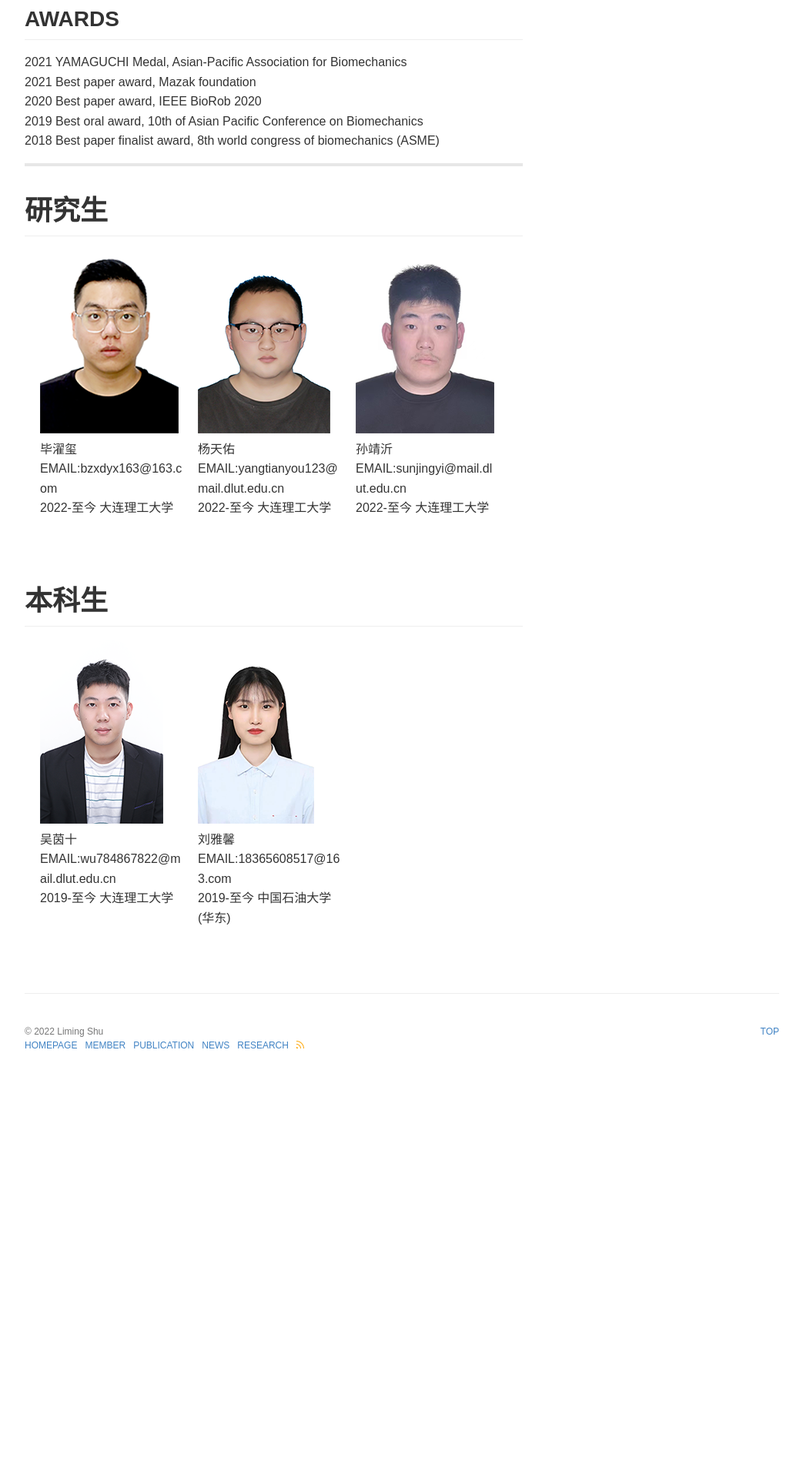
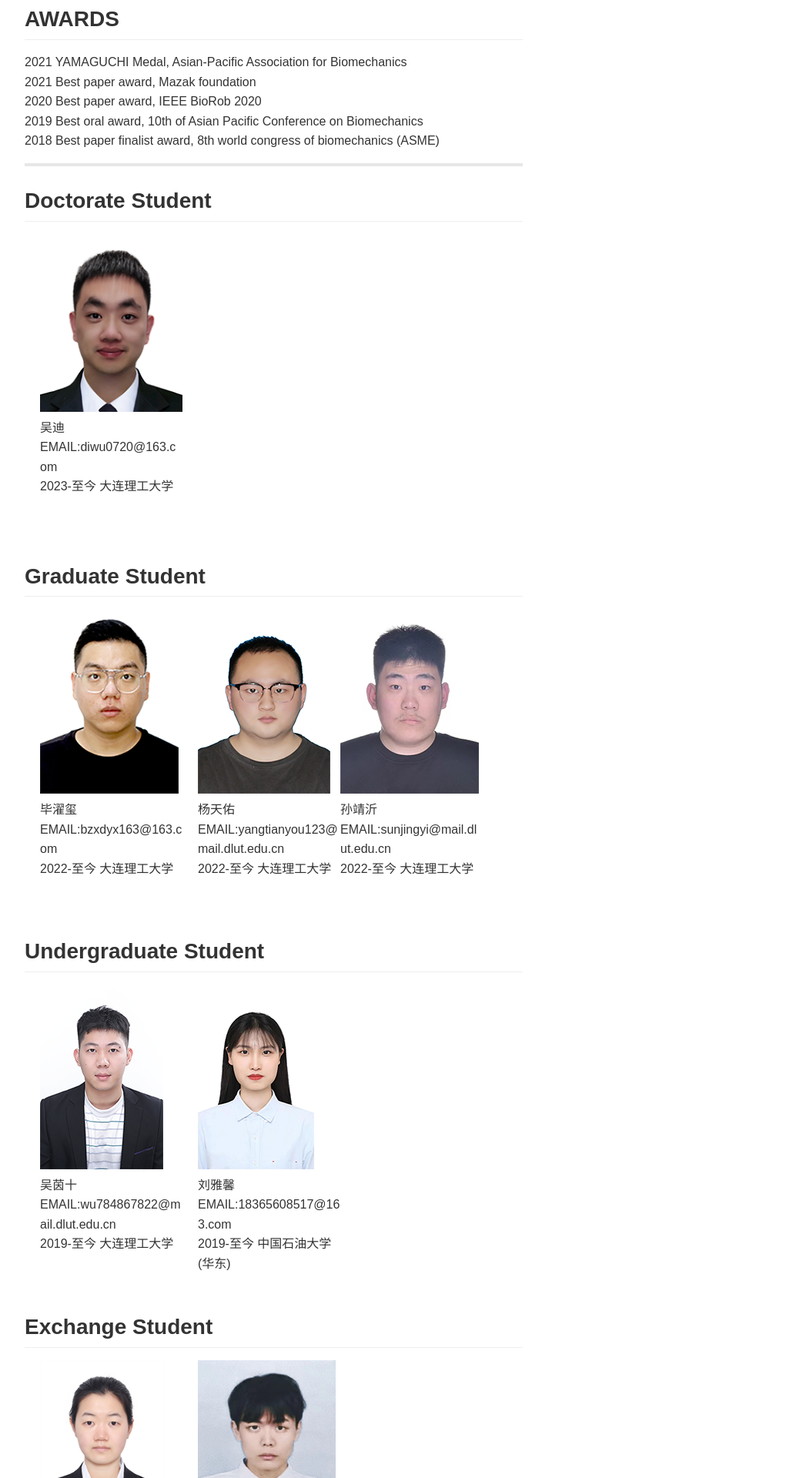
Before and after one commit to IntELab-dlut/IntELab-dlut.github.io, a Jekyll site: the page built from pages/member.md, in a window 1280 px wide. Shown: the part 812-2732 px from the top of the page at 77% size, without its empty margins (118-1161 px from the left). Built offline with Jekyll 4.4.1, drawn with Linux system fonts in a browser that asks for light colours; a style sheet for code colours, icons or effects is not loaded; before the commit the page ends 2219 px from its top, so only the background shows below that; some of the changed text lies outside the part shown.

Commit message:
20230218

```diff
--- a/pages/member.md
+++ b/pages/member.md
@@ -34,21 +34,46 @@ Google scholar:  <https://scholar.google.co.jp/citations?user=Ofuf9moAAAAJ&hl=zh
 
 ---
 
-<!--第一部分 -->
 <style>
-    #div1,#div2,#div3{
+    #div1{
         display: inline-block;
         width: 185px;
         height: 400px;
         vertical-align: top;
     }
-    .yty {
+    .wudi {
         margin-left: 20px;
     }
-    .bzx {
+
+</style>
+
+<html>
+<h2>Doctorate Student</h2>
+<div id="div1" class="wudi">
+    <img src="/images/posts/吴迪.png" alt="吴迪">
+    <p>
+    吴迪
+    <br/>EMAIL:diwu0720@163.com
+    <br/>2023-至今 大连理工大学
+    </p>
+</div>
+</html>
+
+<!--第一部分 -->
+<style>
+    #div2,#div3,#div4{
+        display: inline-block;
+        width: 185px;
+        height: 400px;
+        vertical-align: top;
+    }
+    .bizhuoxi {
         margin-left: 20px;
     }
-    .sjy{
+    .yantianyou {
+        margin-left: 20px;
+    }
+    .sunjingyi{
         margin-left: 20px;
     }
 </style>
@@ -56,8 +81,8 @@ Google scholar:  <https://scholar.google.co.jp/citations?user=Ofuf9moAAAAJ&hl=zh
 
 <html>
 <body>
-<h1>研究生</h1>
-<div id="div1" class="bzx">
+<h2>Graduate Student</h2>
+<div id="div2" class="bizhuoxi">
     <img src="/images/posts/毕濯玺.png" alt="毕濯玺">
     <p>
     毕濯玺
@@ -66,7 +91,7 @@ Google scholar:  <https://scholar.google.co.jp/citations?user=Ofuf9moAAAAJ&hl=zh
     </p>
 </div>
 
-<div id="div2" class="yty">
+<div id="div3" class="yantianyou">
     <img src="/images/posts/杨天佑.png">
     <p>
     杨天佑
@@ -75,7 +100,7 @@ Google scholar:  <https://scholar.google.co.jp/citations?user=Ofuf9moAAAAJ&hl=zh
     </p>
 </div>
 
-<div id="div3" class="sjy">
+<div id="div4" class="sunjinyi">
     <img src="/images/posts/孙靖沂.png">
     <p>
     孙靖沂
@@ -92,23 +117,23 @@ Google scholar:  <https://scholar.google.co.jp/citations?user=Ofuf9moAAAAJ&hl=zh
 
 
 <style>
-    #div4,#div5{
+    #div5,#div6{
         display: inline-block;
         width: 185px;
         height: 400px;
         vertical-align: top;
     }
-    .liu {
+    .liuyaxin {
         margin-left: 20px;
     }
-    .wu {
+    .wuyinshi {
         margin-top: none;
         margin-left: 20px;
     }
 </style>
-<h1>本科生</h1>
+<h2>Undergraduate Student</h2>
 <html>
-<div id="div4" class="wu">
+<div id="div5" class="wuyinshi">
     <img src="/images/posts/吴茵十.png">
     <p>
     吴茵十
@@ -116,7 +141,7 @@ Google scholar:  <https://scholar.google.co.jp/citations?user=Ofuf9moAAAAJ&hl=zh
     <br/>2019-至今 大连理工大学
     </p>
 </div>
-<div id="div5" class="liu">
+<div id="div6" class="liuyaxin">
     <img src="/images/posts/刘雅馨.png">
     <p>
     刘雅馨
@@ -125,4 +150,37 @@ Google scholar:  <https://scholar.google.co.jp/citations?user=Ofuf9moAAAAJ&hl=zh
     </p>
 </div>
 
+
+<style>
+    #div7,#div8{
+        display: inline-block;
+        width: 185px;
+        height: 400px;
+        vertical-align: top;
+    }
+    .maxin {
+        margin-left: 20px;
+    }
+    .kuangzhibin {
+        margin-top: none;
+        margin-left: 20px;
+    }
+</style>
+<h2>Exchange Student</h2>
+<html>
+<div id="div7" class="maxin">
+    <img src="/images/posts/马欣.png">
+    <p>
+    马欣
+    <br/>EMAIL:xinma309@163.com
+    </p>
+</div>
+<div id="div8" class="kuangzhibin">
+    <img src="/images/posts/匡志斌.png">
+    <p>
+    匡志斌
+    <br/>EMAIL:borjiginkzb@163.com
+    </p>
+</div>
+
 </html>
```
Also changed, not shown: pages/publication.md (+53 -37 lines), images/posts/匡志斌.png (added), images/posts/吴迪.png (added), images/posts/马欣.png (added).
